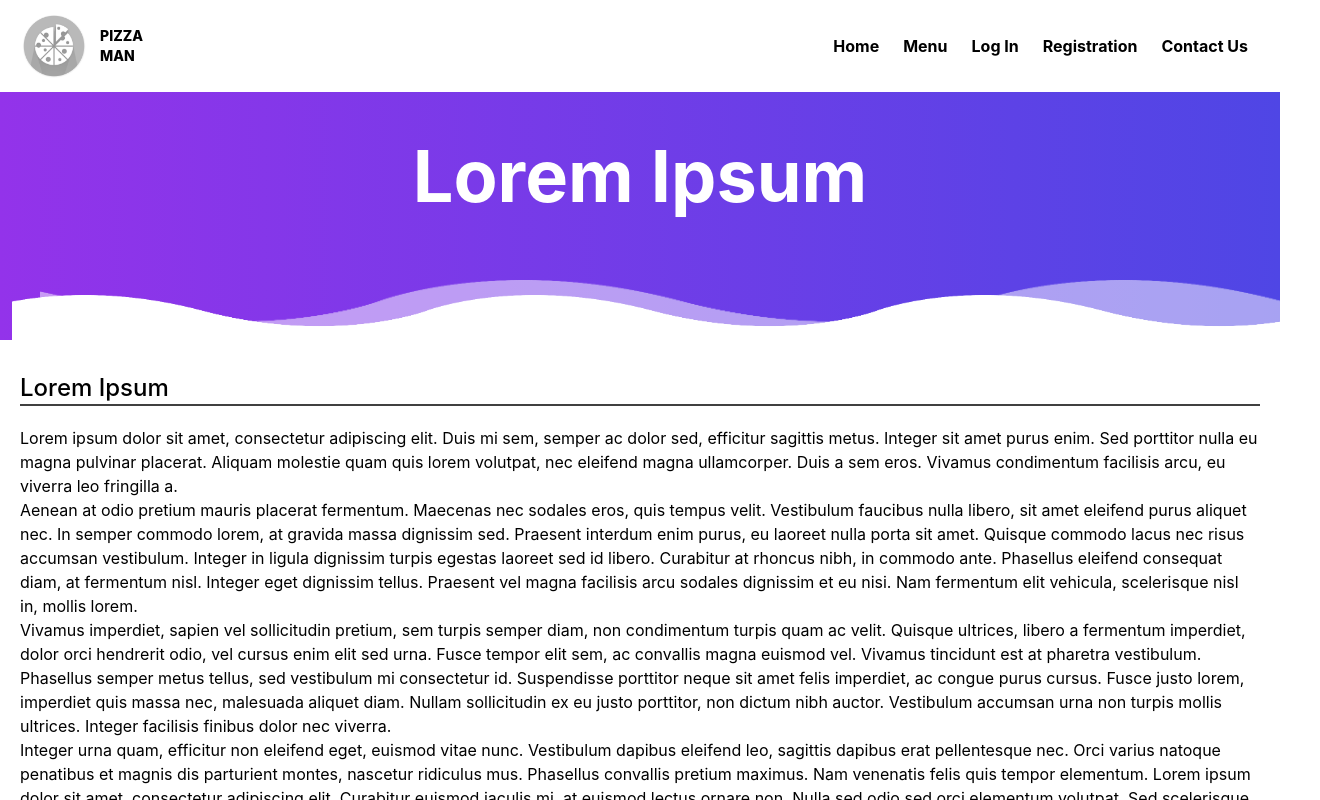
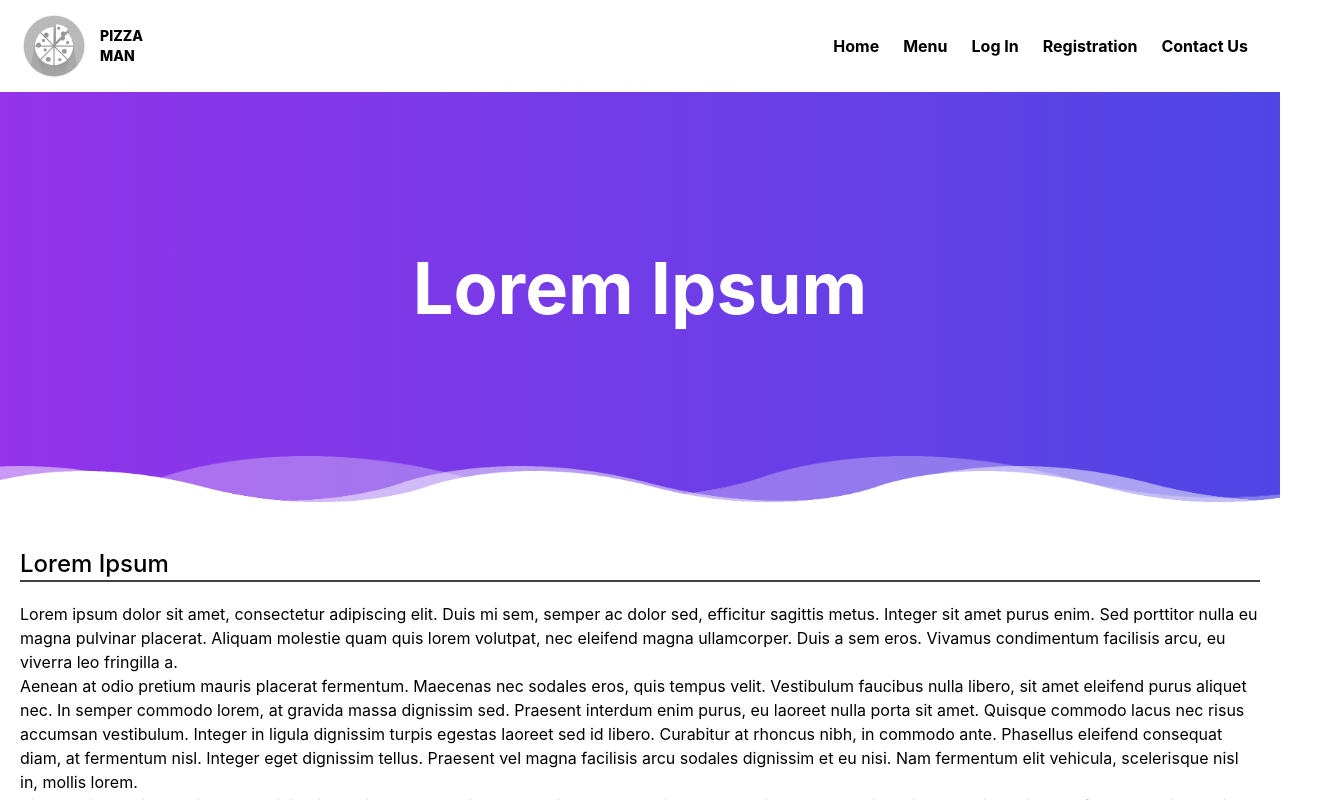
Before and after one commit to lodarandrea/pizzaordering, a React (Create React App) app: page /footerpage in a window 1280 px wide. Shown: the top 800 px of the page, 1320 px wide, since content can reach past the window. Built offline with nearby package versions, Linux system fonts and the light colour scheme.

Commit message:
finalizing the wave animation

```diff
--- a/src/pages/FooterPage.tsx
+++ b/src/pages/FooterPage.tsx
@@ -3,25 +3,37 @@ import Wave from '../img/wave.png'
 function FooterPage() {
   return (
     <div className="bg-white">
-      <div className="flex flex-col h-5/6 bg-gradient-to-r from-purple-600 to-indigo-600 relative">
-        <h1 className="mt-12 mb-32 text-center font-bold text-7xl text-white">
+      <div className="flex flex-col pt-40 bg-gradient-to-r from-purple-600 to-indigo-600 relative overflow-x-hidden">
+        <h1 className="mb-48 text-center font-bold text-7xl text-white">
           Lorem Ipsum
         </h1>
-
         <div
-          className="h-16 w-full absolute bottom-0 left-0 transition duration-700 ease-linear translate-x-10 "
+          className="h-36 absolute bottom-0 -left-full animate-flow3"
           style={{
             backgroundImage: `url(${Wave})`,
-            opacity: 0.5,
+            width: '500vw',
+            opacity: 0.3,
             backgroundSize: '600px 60px',
             backgroundRepeat: 'repeat-x',
             backgroundPosition: 'bottom',
           }}
         ></div>
         <div
-          className="h-12 w-full absolute bottom-0 left-0 animate-flow "
+          className="h-16 absolute bottom-0 -left-full animate-flow2 "
           style={{
             backgroundImage: `url(${Wave})`,
+            opacity: 0.5,
+            width: '500vw',
+            backgroundSize: '500px 50px',
+            backgroundRepeat: 'repeat-x',
+            backgroundPosition: 'bottom',
+          }}
+        ></div>
+        <div
+          className="h-12 absolute bottom-0 -left-full animate-flow1"
+          style={{
+            backgroundImage: `url(${Wave})`,
+            width: '500vw',
             backgroundSize: '450px 45px',
             backgroundRepeat: 'repeat-x',
             backgroundPosition: 'bottom',
--- a/tailwind.config.js
+++ b/tailwind.config.js
@@ -5,13 +5,20 @@ module.exports = {
     extend: {
       keyframes: {
         flow: {
-          '0%': { transform: 'translateX(0px)' },
-          // '50%': { transform: 'translateX(0px)' },
-          '100%': { transform: 'translateX(20px)' },
+          '0%': { transform: 'translateX(-400px)' },
+          // '50%': { transform: 'translateX(400px)' },
+          '100%': { transform: 'translateX(400px)' },
+        },
+        flowRevert: {
+          '0%': { transform: 'translateX(400px)' },
+          // '50%': { transform: 'translateX(-400px)' },
+          '100%': { transform: 'translateX(-400px)' },
         },
       },
       animation: {
-        flow: 'flow 1s linear infinite',
+        flow1: 'flow 10s ease-in-out infinite',
+        flow2: 'flow 20s ease-in-out infinite',
+        flow3: 'flowRevert 30s ease-in-out infinite',
       },
     },
   },
```
